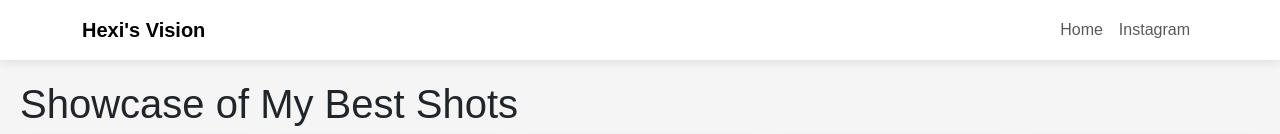
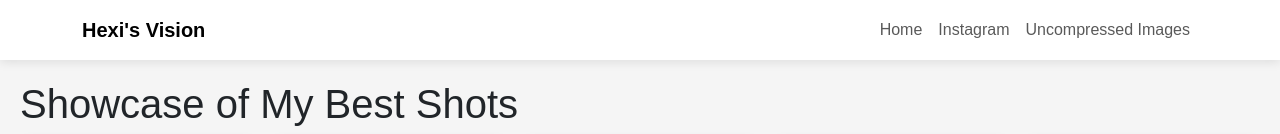
Before and after one commit to Mr-Hexi/PhotoVision, a plain HTML site: page index.html in a window 1280 px wide. Shown: the top 134 px of the page. Drawn offline with nearby package versions, Linux system fonts and the light colour scheme.

Commit message:
updated html

```diff
--- a/index.html
+++ b/index.html
@@ -95,6 +95,10 @@
           </li>
           <li class="nav-item">
             <a class="nav-link" href="https://www.instagram.com/mr.hexi/">Instagram</a>
+            </li>
+          <li class="nav-item">
+            <a class="nav-link" href="https://github.com/Mr-Hexi/PhotoVision/tree/main/uncompressed">Uncompressed Images</a>
+            </li>
         </ul>
       </div>
     </div>
```
